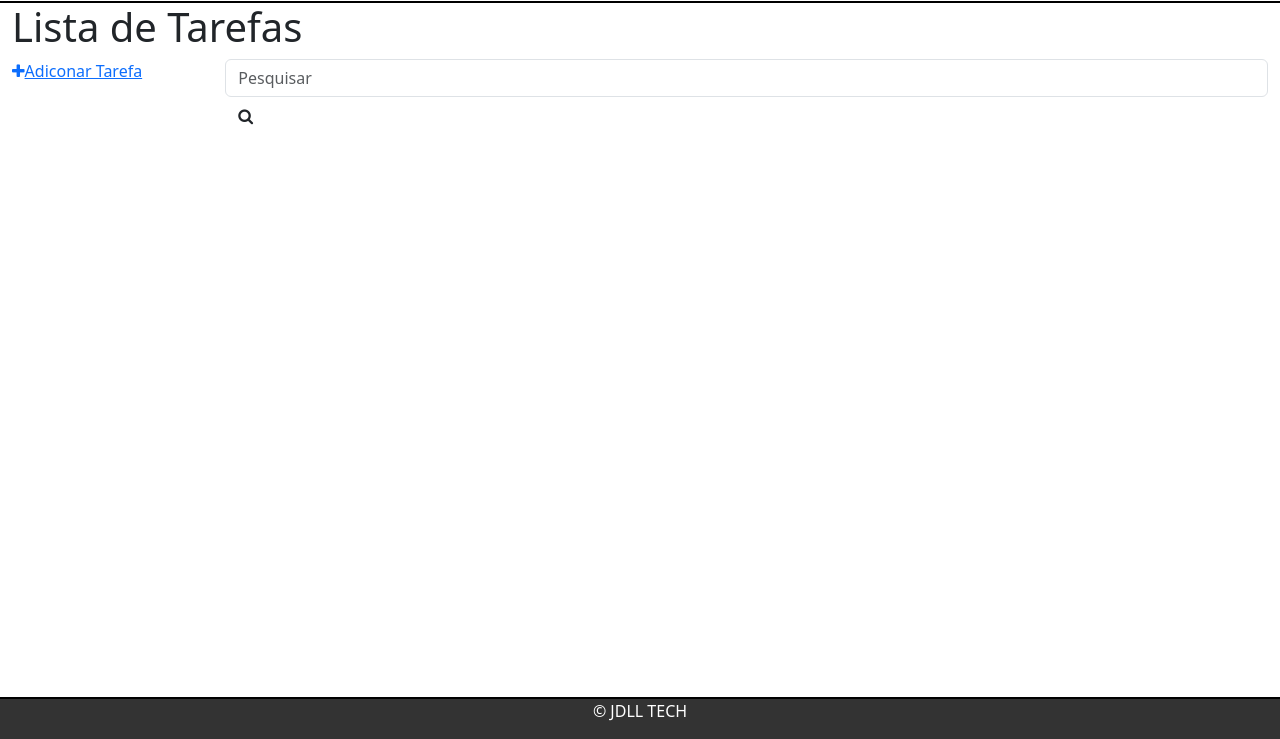
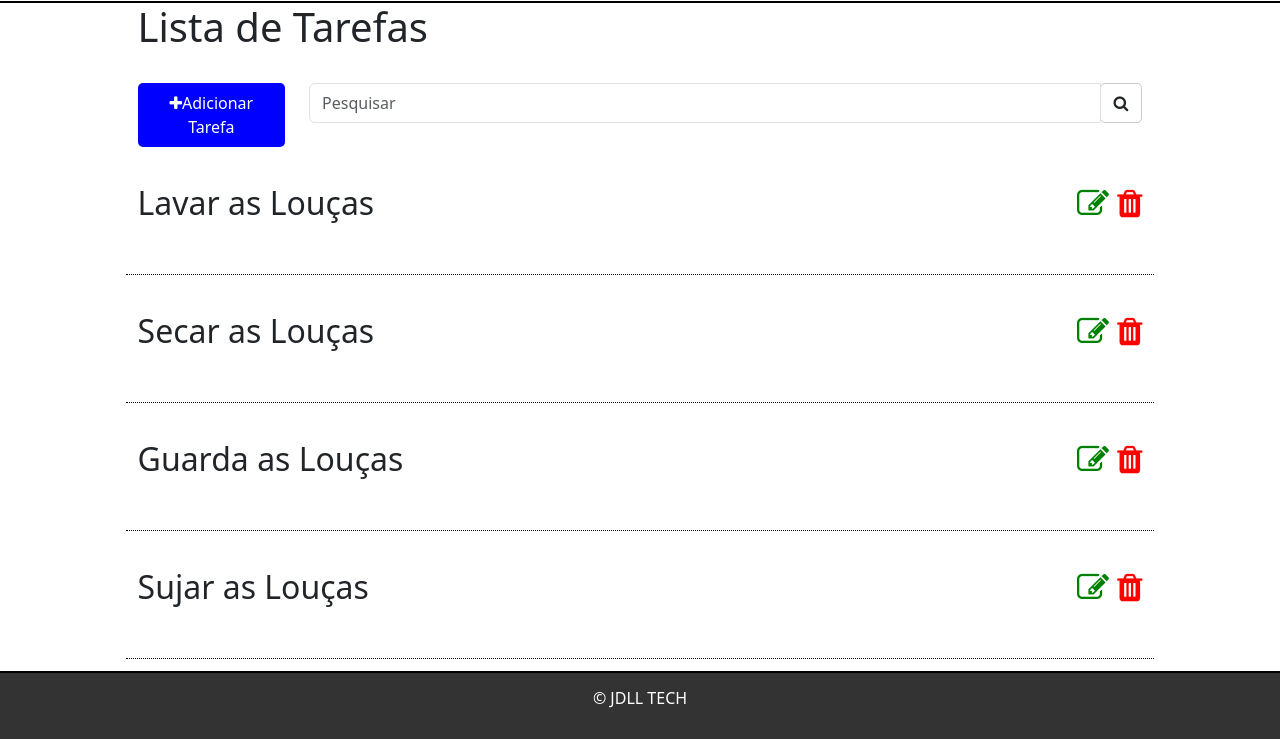
Before and after one commit to God-of-Darck/Django-Todo, a Django app: page / in a window 1280 px wide. Shown: the part 61-800 px from the top of the page. Run offline with Django 5.2, Linux system fonts and the light colour scheme.

Commit message:
Vercion-1.3
foi adicionado os item da lista de tarefas
estilização no css

```diff
--- a/tarefas/static/css/style.css
+++ b/tarefas/static/css/style.css
@@ -25,11 +25,69 @@ body {
     letter-spacing: 2px !important;
 }
 
+/* Botão adicionar tarefas */
 
+.add-div{
+    background-color: blue !important;
+    color: white !important;
+    padding: 0.5em !important;
+    border-radius: 5px !important;
+    text-align: center !important;
+}
 
+#add-button{
+    text-decoration: none !important;
+    padding: 0 !important;
+    margin: 0 !important;
+}
+
+/* main */
+
+.list-div{
+    margin-left: 10% !important;
+    margin-right: 10% !important;
+}
+
+.barra{
+    margin-top: 2em !important;
+}
+
+.input-group-btn{
+    border: 1px solid rgba(0, 0, 0, 0.206) !important;
+    border-radius: 5px !important;
+}
+
+/* lista em se */
+
+.itens{
+    border-bottom: 1px dotted black !important;
+    height: 3em !important;
+    font-size: 2em !important;
+    margin-top: 1em !important;
+}
+
+.fa.fa-trash{
+    color: red !important;
+}
+
+.fa.fa-edit{
+    color: green !important;
+}
+
+.icones{
+    text-align: end !important;
+
+}
+
+/* Footer */
 footer {
+    width: auto !important;
     background-color: #333 !important;
     border-top: 2px solid black !important;
     color: white !important;
     text-align: center !important;
+    display: flex !important;
+    align-items: center !important;
+    justify-content: center !important;
+    padding: 0.8em !important;
 }
--- a/templates/tarefas/list.html
+++ b/templates/tarefas/list.html
@@ -39,22 +39,65 @@
     <main class="container-fluid">
         <div class="list-div">
             <h1>Lista de Tarefas</h1>
-            <div class="row">
+            <div class="row barra">
                 <div class="col-sm-2">
-                    <a id="add-buttom" href="">
-                        <i class="fa fa-plus"></i>Adiconar Tarefa
+                    <a id="add-button" href="">
+                        <div class="add-div">
+                            <i class="fa fa-plus"></i>Adicionar Tarefa
+                        </div>
                     </a>
                 </div>
                 <div class="col-sm-10">
-                    <div class="input-goup">
-                        <input type="text" class="form-control" placeholder="Pesquisar" name="search">
+                    <div class="input-group">
+                        <input type="text" class="form-control" placeholder="Pesquisar" nome="search">
                         <div class="input-group-btn">
-                            <button class="btn btn-default" type="submit"> <i class="fa fa-search"></i></button>
+                            <button class="btn btn-default" type="submit"><i class="fa fa-search"></i></button>
                         </div>
                     </div>
                 </div>
             </div>
-        </div>
+            <div class="row itens">
+                <div class="col-sm-10">
+                    <span>Lavar as Louças</span>
+                </div>
+                <div class="col-sm-2 icones">
+                    <a href=""><span><i class="fa fa-edit"></i></span></a>
+                    <a href=""><span><i class="fa fa-trash"></i></span></a>
+                </div>
+            </div>
+
+            <div class="row itens">
+                <div class="col-sm-10">
+                    <span>Secar as Louças</span>
+                </div>
+                <div class="col-sm-2 icones">
+                    <a href=""><span><i class="fa fa-edit"></i></span></a>
+                    <a href=""><span><i class="fa fa-trash"></i></span></a>
+                </div>
+            </div>
+
+            <div class="row itens">
+                <div class="col-sm-10">
+                    <span>Guarda as Louças</span>
+                </div>
+                <div class="col-sm-2 icones">
+                    <a href=""><span><i class="fa fa-edit"></i></span></a>
+                    <a href=""><span><i class="fa fa-trash"></i></span></a>
+                </div>
+            </div>
+
+            <div class="row itens">
+                <div class="col-sm-10">
+                    <span>Sujar as Louças</span>
+                </div>
+                <div class="col-sm-2 icones">
+                    <a href=""><span><i class="fa fa-edit"></i></span></a>
+                    <a href=""><span><i class="fa fa-trash"></i></span></a>
+                </div>
+            </div>
+
+
+
     </main>
     <footer class="fixed-bottom">
         <p>&copy; JDLL TECH</p>
```
